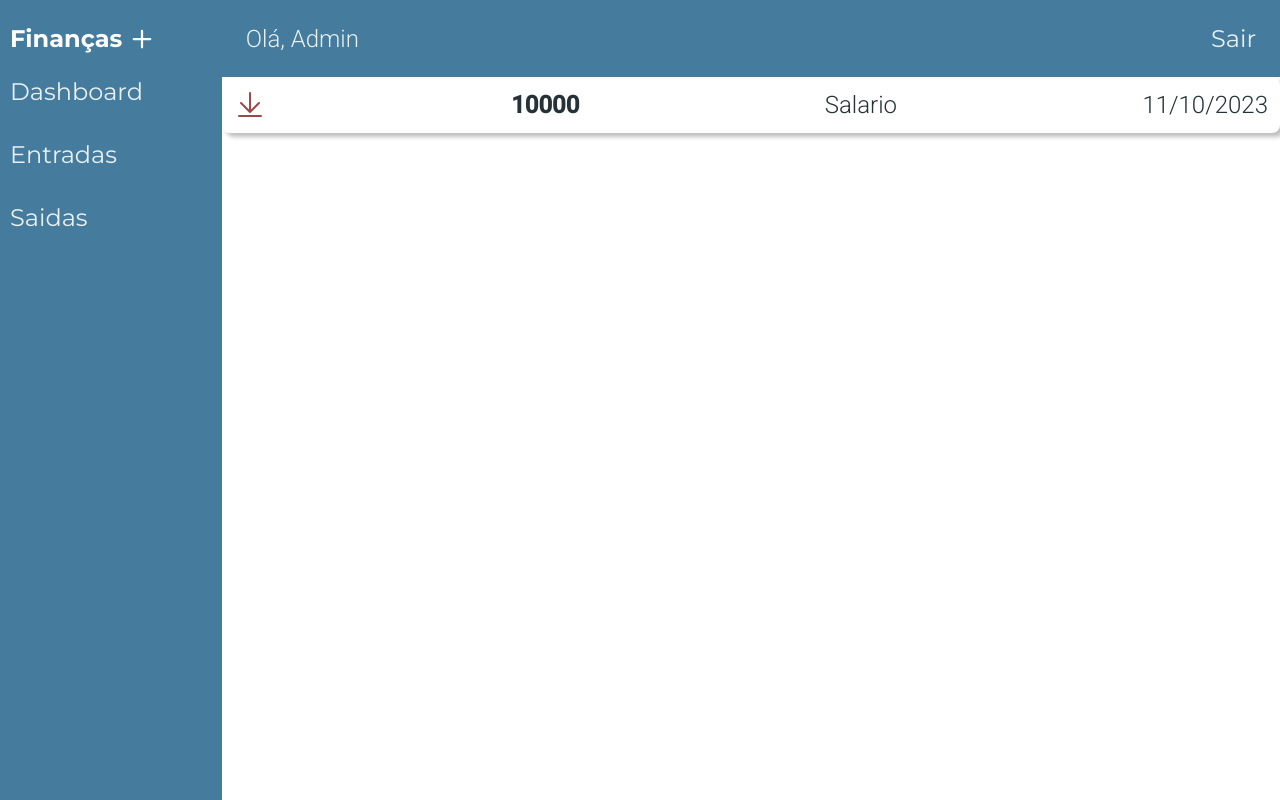
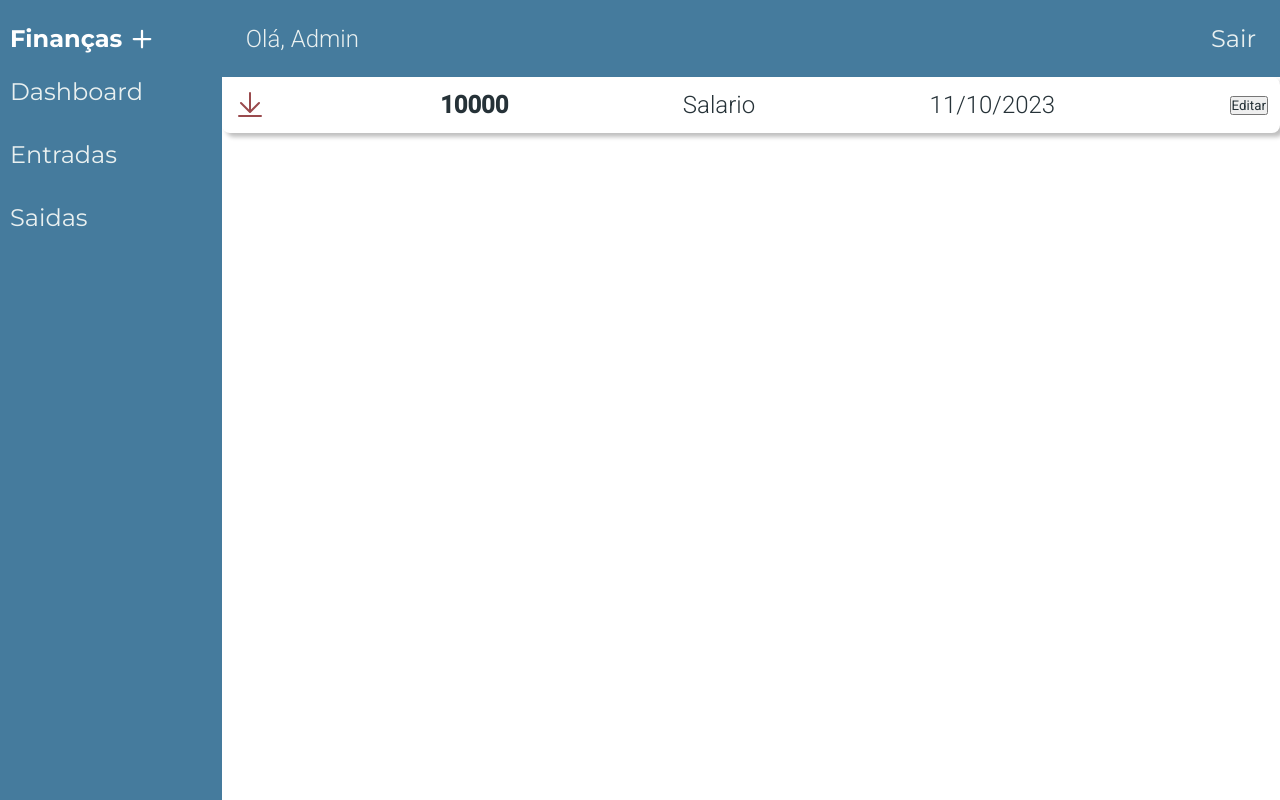
Before and after one commit to Inaralmeida/financasMais2, a React (Vite) app: page /dashboard in a window 1280 px wide. Built offline with nearby package versions, Linux system fonts and the light colour scheme.

Commit message:
feat: button edit

```diff
--- a/src/components/views/Dashboard/Transacao/Transacao.jsx
+++ b/src/components/views/Dashboard/Transacao/Transacao.jsx
@@ -1,10 +1,12 @@
-import { ArrowLineUp, ArrowLineDown } from '@phosphor-icons/react'
+import { ArrowLineDown, ArrowLineUp } from '@phosphor-icons/react'
 import React from 'react'
 import styled, { useTheme } from 'styled-components'
 
-const Transacao = ({ id, valor, categoria, data, tipo }) => {
+const Transacao = ({ id, valor, categoria, data, descricao, tipo, handleEditarTransacao }) => {
 
   const theme = useTheme()
+
+
 
   return (
     <StylesTransacao>
@@ -14,6 +16,7 @@
       <p className='valor'>{valor}</p>
       <p>{categoria}</p>
       <p>{data}</p>
+      <button onClick={() => handleEditarTransacao({ id, valor, categoria, data, tipo, descricao })}>Editar</button>
     </StylesTransacao>
   )
 }
```
